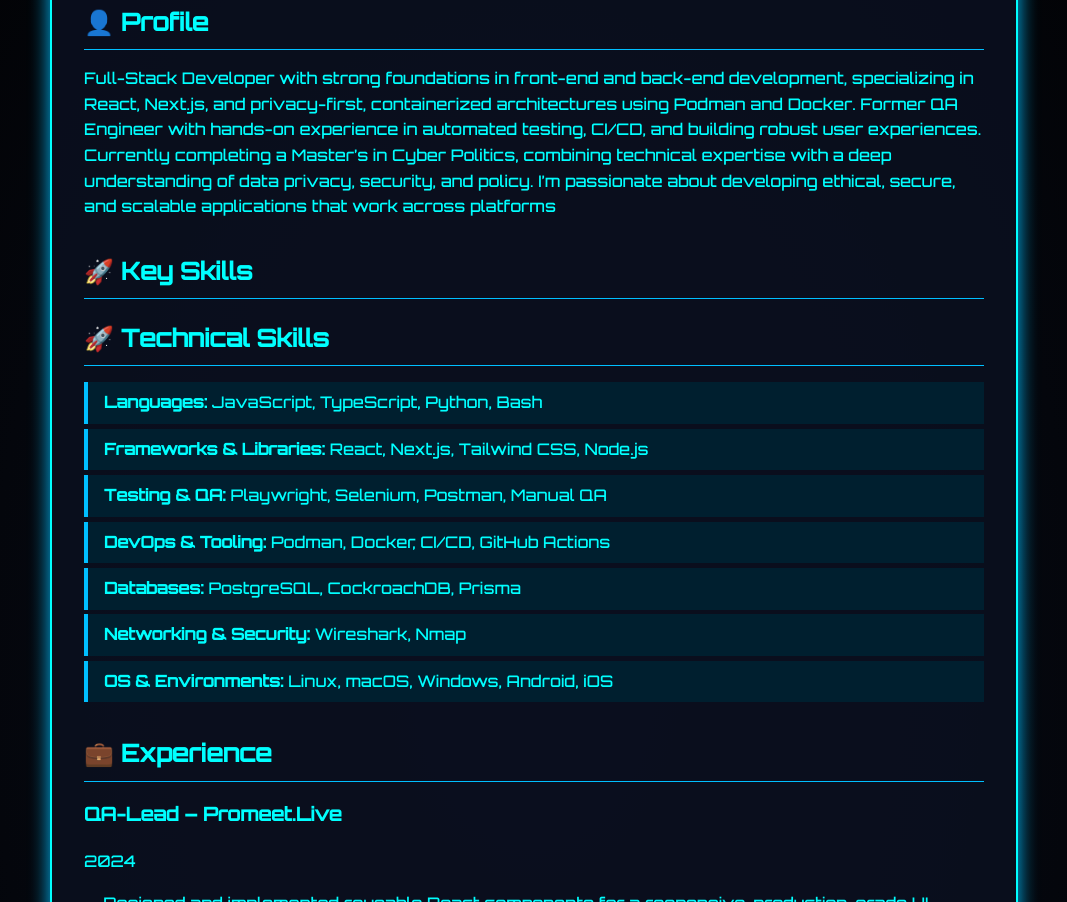
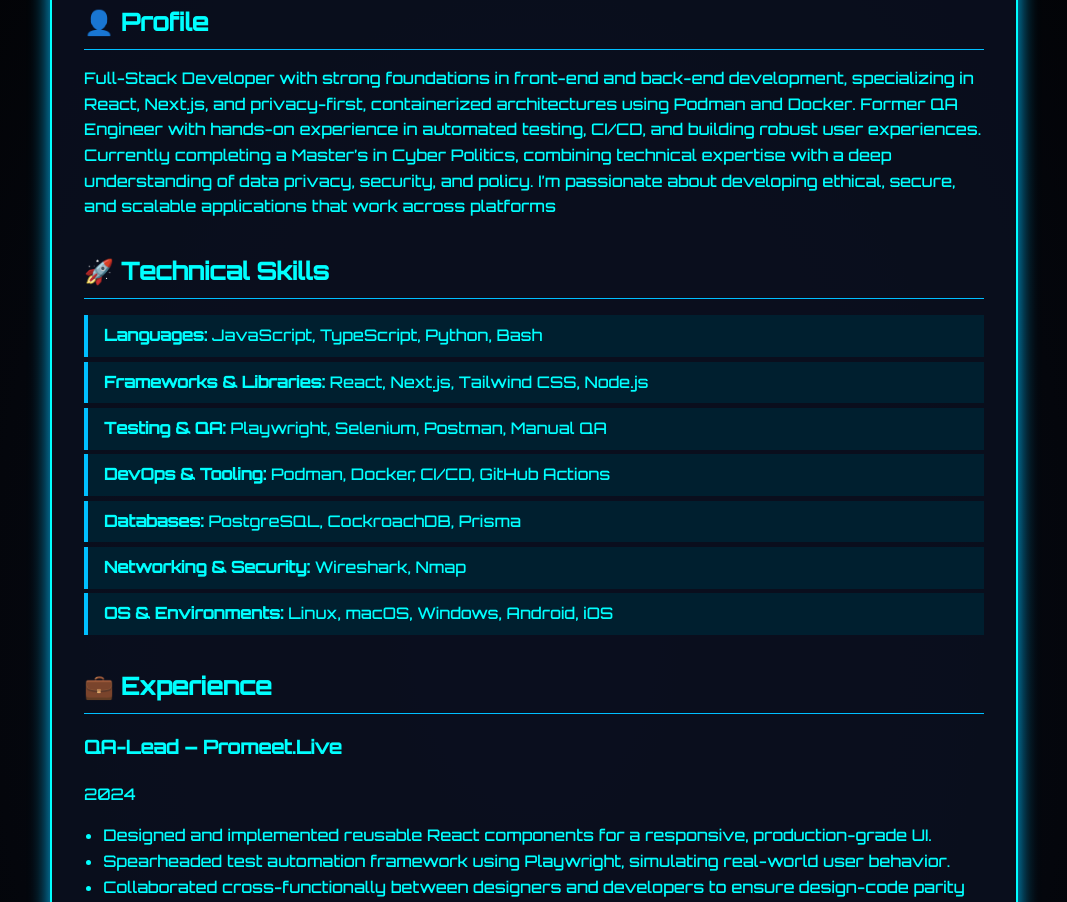
Before and after one commit to reyeslopez-bot/rafael-resume, a plain HTML site: page index.html in a window 1280 px wide. Shown: the part 280-1182 px from the top of the page, without its empty margins (106-1173 px from the left). Drawn offline with Linux system fonts and the light colour scheme.

Commit message:
removed extra section

```diff
--- a/index.html
+++ b/index.html
@@ -39,8 +39,6 @@
     </section>
 
     <section>
-      <h2>🚀 Key Skills</h2>
-      <ul class="skills">
           <h2>🚀 Technical Skills</h2>
 <ul class="skills">
   <li><strong>Languages:</strong> JavaScript, TypeScript, Python, Bash</li>
```
